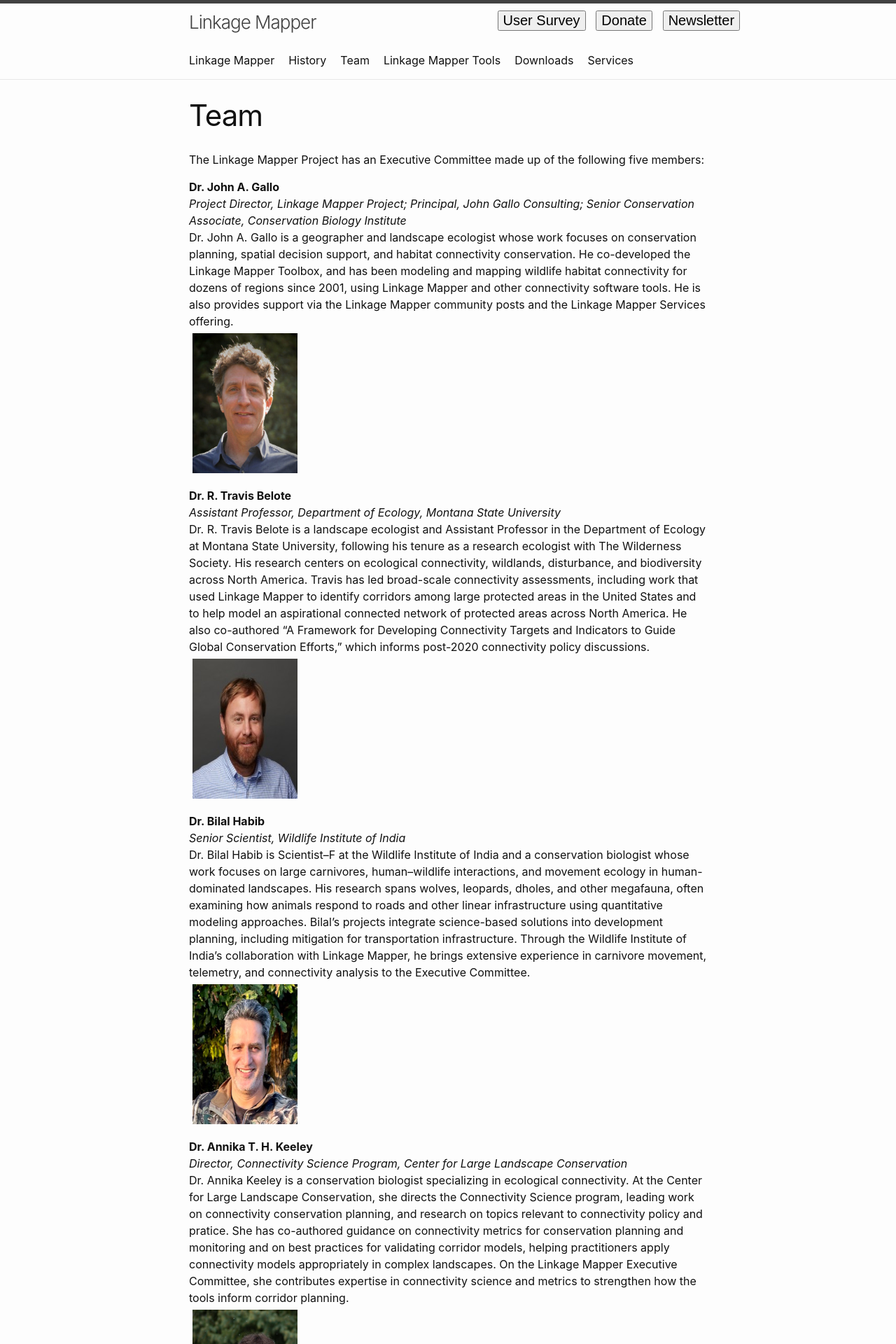
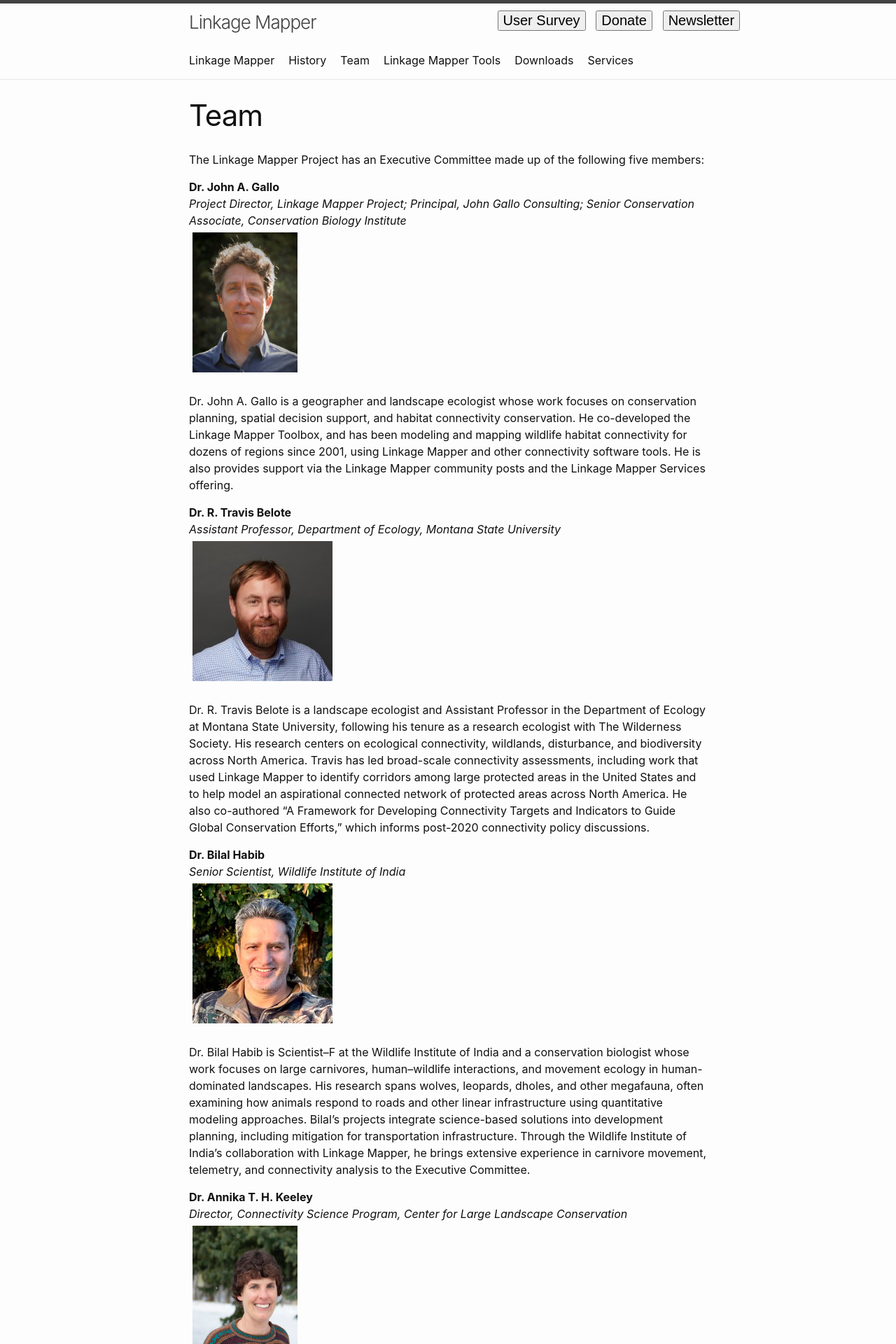
Before and after one commit to linkagescape/linkagemapper.org, a Jekyll site: the page built from linkage-mapper-team.md, in a window 1280 px wide. Shown: the top 1920 px of the page at 70% size. Built offline with Jekyll 4.4.1, drawn with Linux system fonts in a browser that asks for light colours; comment, search, counter and statistics services are not loaded.

Commit message:
Update linkage-mapper-team.md
Changed the aspect and poition of the photos

```diff
--- a/linkage-mapper-team.md
+++ b/linkage-mapper-team.md
@@ -8,25 +8,29 @@ The Linkage Mapper Project has an Executive Committee made up of the following f
 
 **Dr. John A. Gallo**
 *Project Director, Linkage Mapper Project; Principal, John Gallo Consulting; Senior Conservation Associate, Conservation Biology Institute*
+<img src="/img/john_gallo.jpg" style="display: block; padding:5px;" hspace="0" width="150" height="200">
 Dr. John A. Gallo is a geographer and landscape ecologist whose work focuses on conservation planning, spatial decision support, and habitat connectivity conservation. He co-developed the Linkage Mapper Toolbox, and has been modeling and mapping wildlife habitat connectivity for dozens of regions since 2001, using Linkage Mapper and other connectivity software tools. He is also provides support via the Linkage Mapper community posts and the Linkage Mapper Services offering.
-<img src="/img/john_gallo.jpg" style="display: block; padding:5px;" hspace="0" width="150" height="200">
+
 
 **Dr. R. Travis Belote**
 *Assistant Professor, Department of Ecology, Montana State University*
+<img src="/img/travis_belote.jpeg" style="display: block; padding:5px;" hspace="0" width="200" height="200">
 Dr. R. Travis Belote is a landscape ecologist and Assistant Professor in the Department of Ecology at Montana State University, following his tenure as a research ecologist with The Wilderness Society. His research centers on ecological connectivity, wildlands, disturbance, and biodiversity across North America. Travis has led broad-scale connectivity assessments, including work that used Linkage Mapper to identify corridors among large protected areas in the United States and to help model an aspirational connected network of protected areas across North America. He also co-authored “A Framework for Developing Connectivity Targets and Indicators to Guide Global Conservation Efforts,” which informs post-2020 connectivity policy discussions.
-<img src="/img/travis_belote.jpeg" style="display: block; padding:5px;" hspace="0" width="150" height="200">
+
 
 **Dr. Bilal Habib**
 *Senior Scientist, Wildlife Institute of India*
+<img src="/img/bilal_habib.jpg" style="display: block; padding:5px;" hspace="0" width="200" height="200">
 Dr. Bilal Habib is Scientist–F at the Wildlife Institute of India and a conservation biologist whose work focuses on large carnivores, human–wildlife interactions, and movement ecology in human-dominated landscapes. His research spans wolves, leopards, dholes, and other megafauna, often examining how animals respond to roads and other linear infrastructure using quantitative modeling approaches. Bilal’s projects integrate science-based solutions into development planning, including mitigation for transportation infrastructure. Through the Wildlife Institute of India’s collaboration with Linkage Mapper, he brings extensive experience in carnivore movement, telemetry, and connectivity analysis to the Executive Committee.
-<img src="/img/bilal_habib.jpg" style="display: block; padding:5px;" hspace="0" width="150" height="200">
+
 
 **Dr. Annika T. H. Keeley**
 *Director, Connectivity Science Program, Center for Large Landscape Conservation*
+<img src="/img/AnnikaKeeley.jpg" style="display: block; padding:5px;" hspace="0" width="150" height="200">
 Dr. Annika Keeley is a conservation biologist specializing in ecological connectivity. At the Center for Large Landscape Conservation, she directs the Connectivity Science program, leading work on connectivity conservation planning, and research on topics relevant to connectivity policy and pratice. She has co-authored guidance on connectivity metrics for conservation planning and monitoring and on best practices for validating corridor models, helping practitioners apply connectivity models appropriately in complex landscapes. On the Linkage Mapper Executive Committee, she contributes expertise in connectivity science and metrics to strengthen how the tools inform corridor planning.
-<img src="/img/AnnikaKeeley.jpg" style="display: block; padding:5px;" hspace="0" width="150" height="200">
+
 
 **Dr. Indranil Mondal**
 *Manager Nature and Ecology, AiDash Inc.; Outreach Coordinator, Linkage Mapper*
+<img src="/img/Indranil_Mondal.png" style="display: block; padding:5px;" hspace="0" width="200" height="200">
 Indranil Mondal works with AiDash on nature and ecology applications, drawing on his background in GIS and remote sensing for wildlife conservation. He has contributed to connectivity and corridor studies in India, including work with the Wildlife Institute of India on carnivore ecology, varied ecosystems, and wildlife telemetry. Indranil also serves as Outreach Coordinator for Linkage Mapper, maintaining the website while also helping users adopt the tools and apply connectivity analyses in practice.
-<img src="/img/Indranil_Mondal.png" style="display: block; padding:5px;" hspace="0" width="150" height="200">
```
